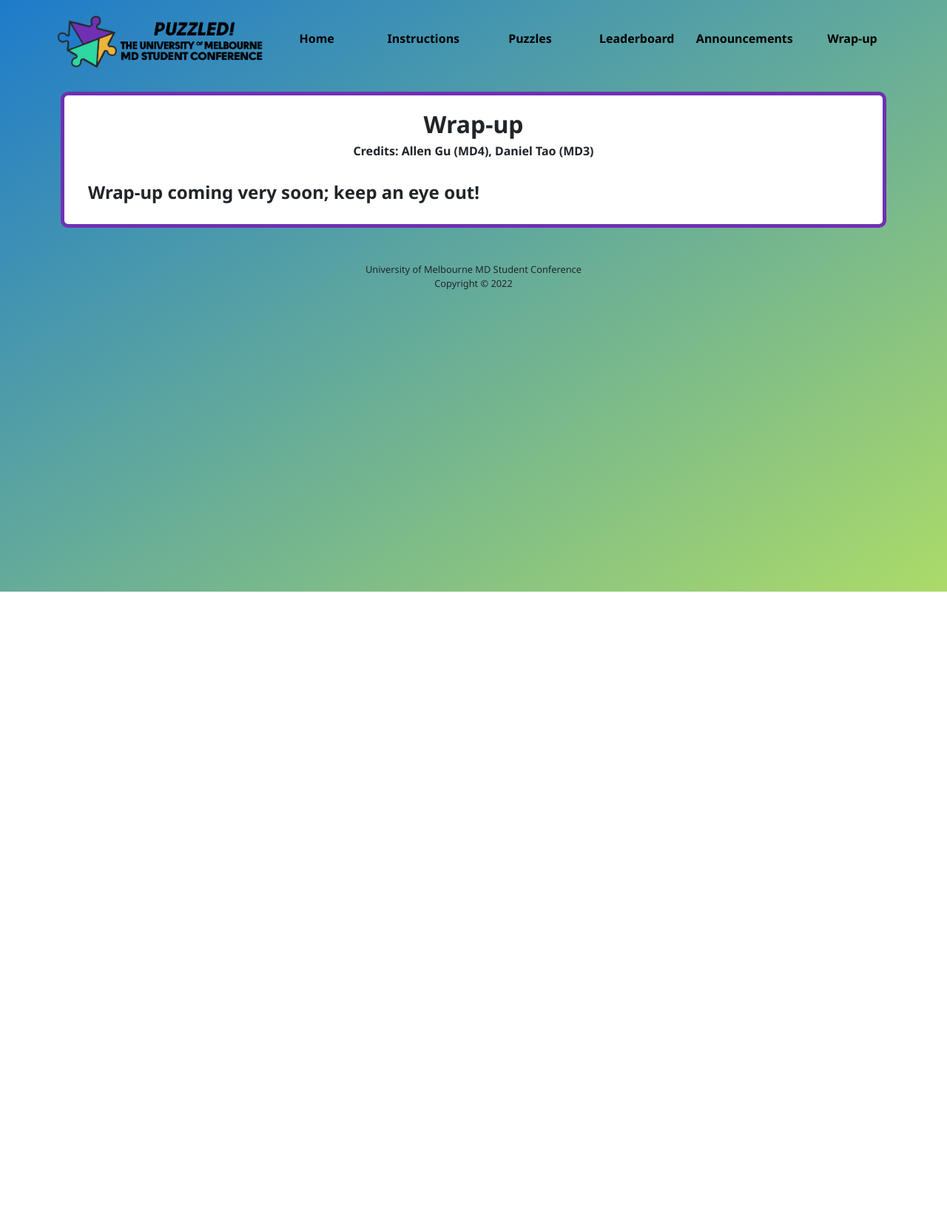
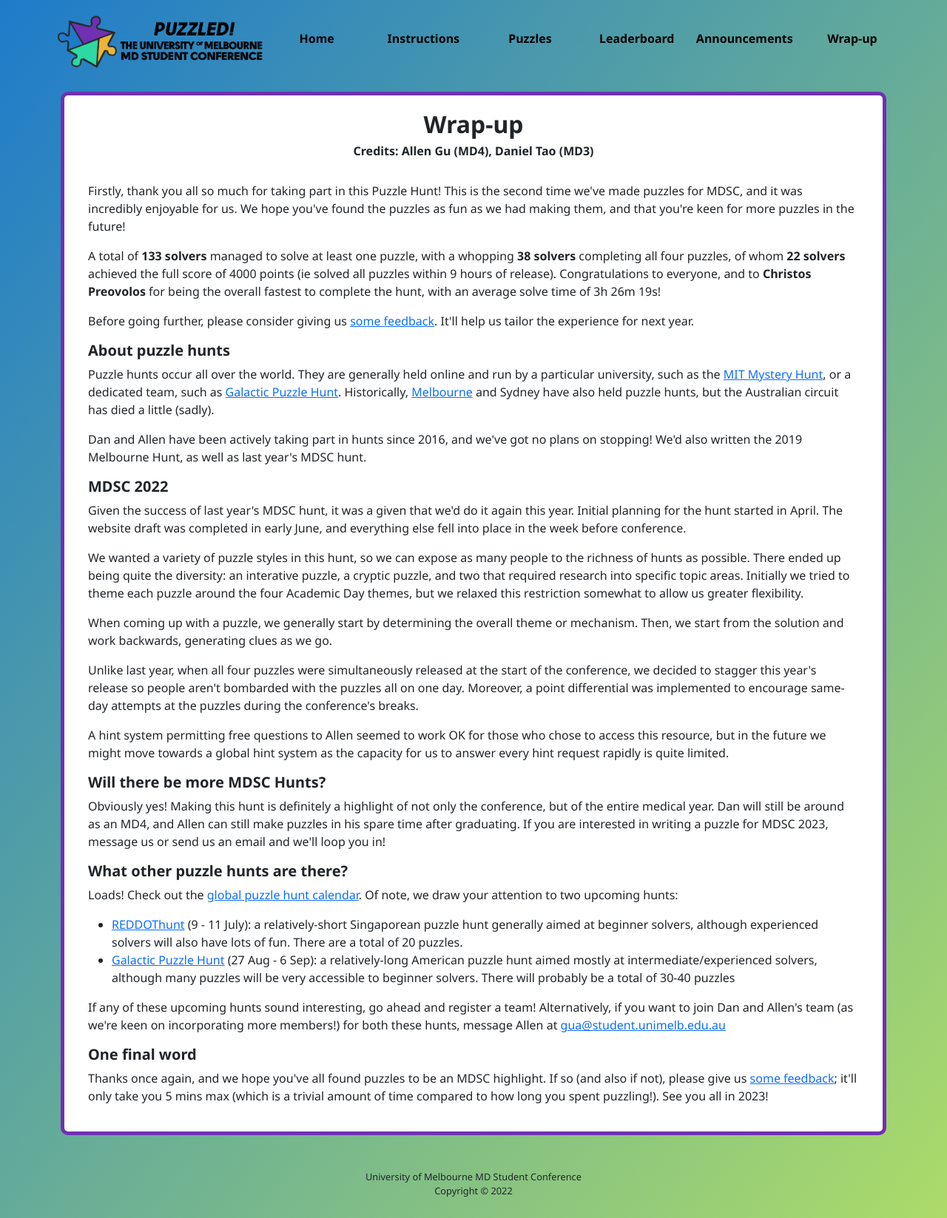
Before and after one commit to AllenZPGu/MDSCPuzzles, a Django app: page /wrapup/ in a window 1280 px wide. Shown: the whole page at 74% size. Before the commit the page ends 800 px from the top, so only its background shows below. Run offline with Django 3.2, Linux system fonts and the light colour scheme; some libraries are stand-ins or nearby versions.

Commit message:
finished wrap-up

```diff
--- a/MDSCProj/MDSCApp/templates/MDSCApp/puzzlePages/guessLog.html
+++ b/MDSCProj/MDSCApp/templates/MDSCApp/puzzlePages/guessLog.html
@@ -8,8 +8,8 @@
 
 <div class="container inner-container">
   <center>
-    <h4>Guesslog for Puzzle {{puzInfo.id}}</h4>
-    <h2 style="margin-bottom: 1rem">{{puzInfo.title}}</h2>
+    <h4>Guesslog for <a href="/puzzle/{{puzInfo.id}}/">Puzzle {{puzInfo.id}}</a></h4>
+    <h2 style="margin-bottom: 1rem"><a href="/puzzle/{{puzInfo.id}}/">{{puzInfo.title}}</a></h2>
     <h5>Solves: {{puzInfo.solves}}</h5>
     <h5>Guesses: {{puzInfo.guesses}}</h5>
     <hr>
@@ -30,7 +30,7 @@
     <div class="table-responsive-sm">
       <table class="table sol-table table-sm">
         <thead style="font-weight: bold;">
-          <tr><th>Frequency</th><th>Guess</th></tr>
+          <tr><th>Freq.</th><th>Guess</th></tr>
         </thead>
         <tbody>
           <tr style="font-weight:bold;"><td>Total</td><td>{{puzInfo.guesses}}</td></tr>
--- a/MDSCProj/MDSCApp/templates/MDSCApp/puzzlePages/puzzle1.html
+++ b/MDSCProj/MDSCApp/templates/MDSCApp/puzzlePages/puzzle1.html
@@ -9,7 +9,7 @@
   <center>
     <h4>Puzzle {{puzInfo.puzId}}</h4>
     <h2 style="margin-bottom: 1rem">{{puzInfo.title}}</h2>
-    <p class="flavourtext"><b>Errata 09:48am 27/06:</b> The word "inherited" in the seventh clue was changed to "was awarded". The PDF has also been updated with this change.</p>
+    <p class="flavourtext"><b>Erratum 09:48am 27/06:</b> The word "inherited" in the seventh clue was changed to "was awarded". The PDF has also been updated with this change.</p>
     <a class="btn btn-primary" href="/pdf/1/" target="_blank" style="margin: 5px;">Download PDF version</a>
     {% if not puzInfo.sols %}
       <a class="btn btn-success" href="/solve/1/" style="margin: 5px;">Submit a guess</a>
--- a/MDSCProj/MDSCApp/templates/MDSCApp/puzzlePages/sol2.html
+++ b/MDSCProj/MDSCApp/templates/MDSCApp/puzzlePages/sol2.html
@@ -13,7 +13,7 @@
     <h4 style="margin-bottom: 1rem">Solution: <span class="sol-hl">TOXIC</span></h4>
     <h5>Solves: {{puzInfo.solves}}</h5>
     <h5>Guesses: {{puzInfo.guesses}}</h5>
-    <a class="btn btn-primary" href="/guesslog/2/" style="margin: 5px;">View guess log</a>
+    <a class="btn btn-primary" href="/guesslog/2/" target="_blank" style="margin: 5px;">View guess log</a>
     <br>
   </center>
 
@@ -48,6 +48,8 @@
   <p>When analysing the guesslog, it appears that solvers who got stuck did so after obtaining all six Wardle solutions. However, they may not have realised the meta-ness of Wardle #♾️, and thus did not treat "TOXIC" as a special solution. Alternatively, solvers may have treated the six Wardle solutions as some sort of clue towards the real answer. In reality, the preliminary five Wardles solutions were unrelated words chosen to provide enough letters to allow us to deduce TOXIC from the meta-Wordle.</p>
 
   <p>This puzzle was our first interactive puzzle, and we hope you've liked it! The mechanism for this is well-known to most solvers, and hence the puzzle was relatively easy; this was certainly reflected in the solve rates.</p>
+
+  <p><font style='font-style:italic;'>Rated or hated this puzzle? <a href="https://forms.gle/iHtGzufTq46k7JAYA" target="_blank">Give us feedback!</a></font></p>
 </div>
 
 {% endblock %}
--- a/MDSCProj/MDSCApp/templates/MDSCApp/puzzlePages/sol3.html
+++ b/MDSCProj/MDSCApp/templates/MDSCApp/puzzlePages/sol3.html
@@ -13,7 +13,7 @@
     <h4 style="margin-bottom: 1rem">Solution: <span class="sol-hl">ACOUSTICNEUROMA</span></h4>
     <h5>Solves: {{puzInfo.solves}}</h5>
     <h5>Guesses: {{puzInfo.guesses}}</h5>
-    <a class="btn btn-primary" href="/guesslog/3/" style="margin: 5px;">View guess log</a>
+    <a class="btn btn-primary" href="/guesslog/3/" target="_blank" style="margin: 5px;">View guess log</a>
     <br>
   </center>
 
@@ -74,6 +74,8 @@
 
   <p>This puzzle is our first foray into cryptic-crossword-type clues at MDSC. Most solvers are unfamiliar with cryptic clues, so we made these clues cryptic-lite, using only charades as a mechanism. If you liked this puzzle, chances are it's because you enjoyed the cryptic aspect of it! If you want to learn more about cryptic crosswords, we can't recommend <a href="https://www.allenandunwin.com/browse/books/general-books/biography-autobiography/Puzzled-David-Astle-9781743314296" target="_blank"><font style='font-style:italic;'>Puzzled</font> by David Astle</a> enough. It is the half-autobiography, half-cryptic-crossword-guide written by the undisputed king of Australian crosswording David Astle, aka DA, aka the dictionary guy on <font style='font-style:italic;'>Letters and Numbers</font>.</p>
 
+  <p><font style='font-style:italic;'>Rated or hated this puzzle? <a href="https://forms.gle/iHtGzufTq46k7JAYA" target="_blank">Give us feedback!</a></font></p>
+
 </div>
 
 {% endblock %}
--- a/MDSCProj/MDSCApp/templates/MDSCApp/puzzlePages/sol4.html
+++ b/MDSCProj/MDSCApp/templates/MDSCApp/puzzlePages/sol4.html
@@ -13,7 +13,7 @@
     <h4 style="margin-bottom: 1rem">Solution: <span class="sol-hl">HOMESICK</span> or <span class="sol-hl">HOMESICKNESS</span></h4>
     <h5>Solves: {{puzInfo.solves}}</h5>
     <h5>Guesses: {{puzInfo.guesses}}</h5>
-    <a class="btn btn-primary" href="/guesslog/4/" style="margin: 5px;">View guess log</a>
+    <a class="btn btn-primary" href="/guesslog/4/" target="_blank" style="margin: 5px;">View guess log</a>
     <br>
   </center>
 
@@ -124,7 +124,7 @@
     <center><img src="/static/MDSCApp/img/puzImg/FanImage.jpg" alt="Fan Image" style="max-width:min(400px, 100%);padding-top:10px"></center>
   </div>
 
-
+  <p><font style='font-style:italic;'>Rated or hated this puzzle? <a href="https://forms.gle/iHtGzufTq46k7JAYA" target="_blank">Give us feedback!</a></font></p>
 </div>
 
 {% endblock %}
--- a/MDSCProj/MDSCApp/templates/MDSCApp/wrapup.html
+++ b/MDSCProj/MDSCApp/templates/MDSCApp/wrapup.html
@@ -12,9 +12,43 @@
   <br>
 
   <div class="container">
-    <!-- <p>Firstly, thank you all so much for taking part in this Puzzle Hunt! This is the second time we've made puzzles for MDSC, and it was incredibly enjoyable for us. We hope you've found the puzzles as fun as we had making them, and that you're keen for more puzzles in the future!</p>
-    <p></p>-->
-    <h4>Wrap-up coming very soon; keep an eye out!</h4>
+    <p>Firstly, thank you all so much for taking part in this Puzzle Hunt! This is the second time we've made puzzles for MDSC, and it was incredibly enjoyable for us. We hope you've found the puzzles as fun as we had making them, and that you're keen for more puzzles in the future!</p>
+
+    <p>A total of <b>133 solvers</b> managed to solve at least one puzzle, with a whopping <b>38 solvers</b> completing all four puzzles, of whom <b>22 solvers</b> achieved the full score of 4000 points (ie solved all puzzles within 9 hours of release). Congratulations to everyone, and to <b>Christos Preovolos</b> for being the overall fastest to complete the hunt, with an average solve time of 3h 26m 19s!</p>
+
+    <p>Before going further, please consider giving us <a href="https://forms.gle/iHtGzufTq46k7JAYA" target="_blank">some feedback</a>. It'll help us tailor the experience for next year.</p>
+
+    <h5>About puzzle hunts</h5>
+    <p>Puzzle hunts occur all over the world. They are generally held online and run by a particular university, such as the <a href="https://puzzles.mit.edu/" target="_blank">MIT Mystery Hunt</a>, or a dedicated team, such as <a href="https://2022.galacticpuzzlehunt.com/" target="_blank">Galactic Puzzle Hunt</a>. Historically, <a href="https://www.melbunimathsstats.org/puzzlehunt" target="_blank">Melbourne</a> and Sydney have also held puzzle hunts, but the Australian circuit has died a little (sadly).</p>
+
+    <p>Dan and Allen have been actively taking part in hunts since 2016, and we've got no plans on stopping! We'd also written the 2019 Melbourne Hunt, as well as last year's MDSC hunt.</p>
+
+    <h5>MDSC 2022</h5>
+    <p>Given the success of last year's MDSC hunt, it was a given that we'd do it again this year. Initial planning for the hunt started in April. The website draft was completed in early June, and everything else fell into place in the week before conference.</p>
+
+    <p>We wanted a variety of puzzle styles in this hunt, so we can expose as many people to the richness of hunts as possible. There ended up being quite the diversity: an interative puzzle, a cryptic puzzle, and two that required research into specific topic areas. Initially we tried to theme each puzzle around the four Academic Day themes, but we relaxed this restriction somewhat to allow us greater flexibility.</p>
+
+    <p>When coming up with a puzzle, we generally start by determining the overall theme or mechanism. Then, we start from the solution and work backwards, generating clues as we go.</p>
+
+    <p>Unlike last year, when all four puzzles were simultaneously released at the start of the conference, we decided to stagger this year's release so people aren't bombarded with the puzzles all on one day. Moreover, a point differential was implemented to encourage same-day attempts at the puzzles during the conference's breaks.</p>
+
+    <p>A hint system permitting free questions to Allen seemed to work OK for those who chose to access this resource, but in the future we might move towards a global hint system as the capacity for us to answer every hint request rapidly is quite limited.</p>
+
+    <h5>Will there be more MDSC Hunts?</h5>
+    <p>Obviously yes! Making this hunt is definitely a highlight of not only the conference, but of the entire medical year. Dan will still be around as an MD4, and Allen can still make puzzles in his spare time after graduating. If you are interested in writing a puzzle for MDSC 2023, message us or send us an email and we'll loop you in!</p>
+
+    <h5>What other puzzle hunts are there?</h5>
+    <p>Loads! Check out the <a href="http://puzzlehuntcalendar.com/" target="_blank">global puzzle hunt calendar</a>. Of note, we draw your attention to two upcoming hunts:</p>
+
+    <ul>
+      <li><a href="https://reddothunt.sg/" target="_blank">REDDOThunt</a> (9 - 11 July): a relatively-short Singaporean puzzle hunt generally aimed at beginner solvers, although experienced solvers will also have lots of fun. There are a total of 20 puzzles.</li>
+      <li><a href="https://2022.galacticpuzzlehunt.com/" target="_blank">Galactic Puzzle Hunt</a> (27 Aug - 6 Sep): a relatively-long American puzzle hunt aimed mostly at intermediate/experienced solvers, although many puzzles will be very accessible to beginner solvers. There will probably be a total of 30-40 puzzles</li>
+    </ul>
+
+    <p>If any of these upcoming hunts sound interesting, go ahead and register a team! Alternatively, if you want to join Dan and Allen's team (as we're keen on incorporating more members!) for both these hunts, message Allen at <a href="mailto:gua@student.unimelb.edu.au">gua@student.unimelb.edu.au</a></p>
+
+    <h5>One final word</h5>
+    <p>Thanks once again, and we hope you've all found puzzles to be an MDSC highlight. If so (and also if not), please give us <a href="https://forms.gle/iHtGzufTq46k7JAYA" target="_blank">some feedback</a>; it'll only take you 5 mins max (which is a trivial amount of time compared to how long you spent puzzling!). See you all in 2023!</p>
   </div>
 
 
```
Also changed, not shown: MDSCProj/MDSCApp/templates/MDSCApp/puzzlePages/sol1.html (+6 -4 lines).
